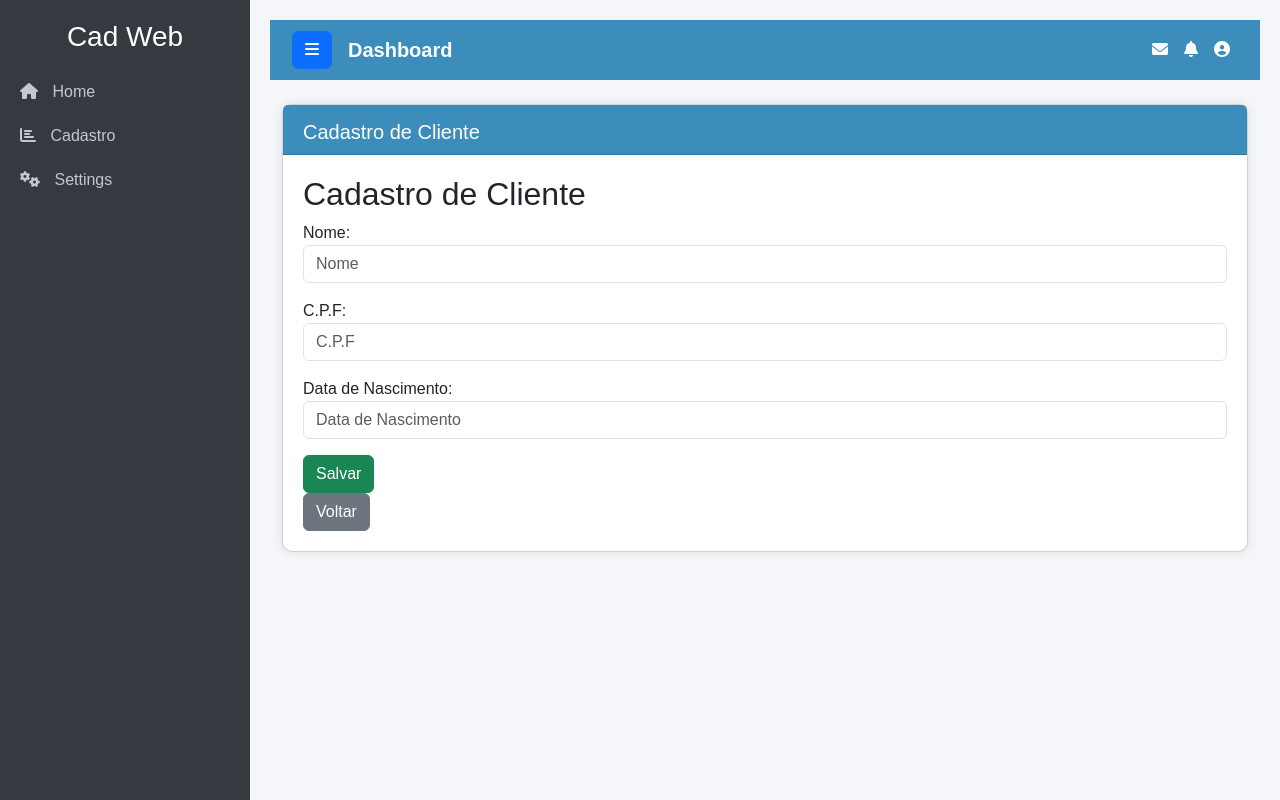
After one commit to Juniorborgesdapaz/CadWeb, a Django app: page /cadastrar/ in a window 1280 px wide. The commit adds this page. Run offline with Django 4.2, Linux system fonts and the light colour scheme; some libraries are stand-ins or nearby versions.

Commit message:
feito o cliente e o crud

```diff
--- a/home/forms.py
+++ b/home/forms.py
@@ -36,17 +36,13 @@ class CategoriaForm(forms.ModelForm):
 
           return ordem
 
-     # def clean(self):
-     #      cleaned_data = super().clean()
-     #      nome = cleaned_data().get('nome')
-     #      ordem = cleaned.data().get('ordem')
 
-     #      if len(nome) < 3:
-     #           raise forms.ValidationError("O nome deve ter pelo menos 3 caracteres.")
-     #      return nome
-
-     # Validação generica:
-     # def validar_valor(valor):
-     #      if len(valor) < 3:
-     #           raise forms.ValidationError("O campo deve ter pelo menos 3 caracteres.")
-     #      return valor
+class ClienteForm(forms.ModelForm):
+    class Meta:
+        model = Cliente
+        fields = ['nome', 'cpf', 'datanasc']
+        widgets = {
+            'nome':forms.TextInput(attrs={'class': 'form-control', 'placeholder': 'Nome'}),
+            'cpf':forms.TextInput(attrs={'class': 'cpf form-control', 'placeholder': 'C.P.F'}),
+            'datanasc': forms.DateInput(attrs={'class': 'data form-control', 'placeholder': 'Data de Nascimento'}, format='%d/%m/%Y'),
+        }
--- a/home/models.py
+++ b/home/models.py
@@ -8,3 +8,20 @@ class Categoria(models.Model):
 
     def __str__(self):
         return self.nome
+
+class Cliente(models.Model):
+    nome = models.CharField(max_length=100)
+    cpf = models.CharField(max_length=15,verbose_name="C.P.F")
+    datanasc = models.DateField(verbose_name="Data de Nascimento")
+
+
+
+    def __str__(self):
+        return self.nome
+
+    @property
+    def datanascimento(self):
+        """Retorna a data de nascimento no formato DD/MM/AAAA"""
+        if self.datanasc:
+            return self.datanasc.strftime('%d/%m/%Y')
+        return None
--- a/home/urls.py
+++ b/home/urls.py
@@ -8,4 +8,11 @@ urlpatterns = [
     path('detalhe_categoria/<int:id>', views.detalhe_categoria, name='detalhe_categoria'),
     path('editar_categoria/<int:id>/', views.editar_categoria, name='editar_categoria'),
     path('remover_categoria/<int:id>/', views.remover_categoria, name='remover_categoria'),
+
+    path('cadastrar/', views.form_cliente, name='cadastrar_cliente'),
+    path('lista/', views.lista_cliente, name='lista_cliente'),
+    path('editar/<int:id>/', views.editar_cliente, name='editar_cliente'),
+    path('remover/<int:id>/', views.remover_cliente, name='remover_cliente'),
+    path('detalhe/<int:id>/', views.detalhe_cliente, name='detalhe_cliente'),
+
 ]
--- a/home/views.py
+++ b/home/views.py
@@ -2,6 +2,8 @@ from django.shortcuts import render, redirect, get_object_or_404
 from django.contrib import messages
 from .models import *
 from .forms import *
+from .models import Cliente
+from .forms import ClienteForm
 
 def index(request):
     return render(request,'index.html')
@@ -71,3 +73,46 @@ def detalhe_categoria(request, id):
         return redirect('lista')
 
     return render(request, 'categoria/detalhes.html', {'categoria':categoria,})
+
+def lista_cliente(request):
+    clientes = Cliente.objects.all().order_by('-id')
+    return render(request, 'cliente/lista_cliente.html', {'lista': clientes})
+
+# Função para cadastrar um novo cliente
+def form_cliente(request):
+    if request.method == 'POST':
+        form = ClienteForm(request.POST)
+        if form.is_valid():
+            cliente = form.save()
+            messages.success(request, 'Cliente cadastrado com sucesso.')
+            return redirect('lista_cliente')  # Redireciona para a lista de clientes
+    else:
+        form = ClienteForm()
+
+    return render(request, 'cliente/form_cliente.html', {'form': form})
+
+# Função para editar um cliente
+def editar_cliente(request, id):
+    cliente = get_object_or_404(Cliente, pk=id)
+    if request.method == 'POST':
+        form = ClienteForm(request.POST, instance=cliente)
+        if form.is_valid():
+            form.save()
+            messages.warning(request, 'Cliente editado com sucesso.')
+            return redirect('lista_cliente')
+    else:
+        form = ClienteForm(instance=cliente)
+
+    return render(request, 'cliente/form_cliente.html', {'form': form})
+
+# Função para remover um cliente
+def remover_cliente(request, id):
+    cliente = get_object_or_404(Cliente, pk=id)
+    cliente.delete()
+    messages.error(request, 'Cliente removido com sucesso.')
+    return redirect('lista_cliente')
+
+# Função para ver os detalhes de um cliente
+def detalhe_cliente(request, id):
+    cliente = get_object_or_404(Cliente, pk=id)
+    return render(request, 'cliente/detalhe_cliente.html', {'cliente': cliente})
--- /dev/null
+++ b/templates/cliente/form_cliente.html
@@ -0,0 +1,19 @@
+<!-- form_cliente.html -->
+
+{% extends 'base.html' %}
+
+{% block titulo_conteudo %}
+    Cadastro de Cliente
+{% endblock %}
+
+{% block conteudo %}
+    <h2>Cadastro de Cliente</h2>
+
+    <form method="POST">
+        {% csrf_token %}
+        {{ form.as_p }}
+        <button type="submit" class="btn btn-success">Salvar</button>
+    </form>
+
+    <a href="{% url 'lista_cliente' %}" class="btn btn-secondary">Voltar</a>
+{% endblock %}
--- a/templates/menu.html
+++ b/templates/menu.html
@@ -13,26 +13,14 @@
                 <a href="#" class="nav-link">Produtos</a>
             </li>
             <li class="nav-item">
-                <a href="#" class="nav-link">Clientes</a>
+                <a href="{% url 'cadastrar_cliente' %}" class="nav-link">Clientes</a>
             </li>
             <li class="nav-item">
                 <a href="#" class="nav-link">Pedidos</a>
             </li>
         </ul>
     </li>
-    <!--
-    <li class="nav-item">
-        <a href="#" class="nav-link"><i class="fas fa-users"></i> <span>Clientes</span></a>
-        <ul class="submenu nav flex-column">
-            <li class="nav-item">
-                <a href="#" class="nav-link">Listagem</a>
-            </li>
-            <li class="nav-item">
-                <a href="#" class="nav-link">Add User</a>
-            </li>
-        </ul>
-    </li>
-    -->
+
     <li class="nav-item">
         <a href="#" class="nav-link"><i class="fas fa-cogs"></i> <span>Settings</span></a>
         <ul class="submenu nav flex-column">
```
Also changed, not shown: templates/cadastrar_cliente.html (added, +62 -0 lines), templates/cliente/detalhe_cliente.html (added, +14 -0 lines), templates/cliente/formulario.html (added, +14 -0 lines), templates/cliente/lista_cliente.html (added, +53 -0 lines), home/migrations/0002_cliente.py (added).
